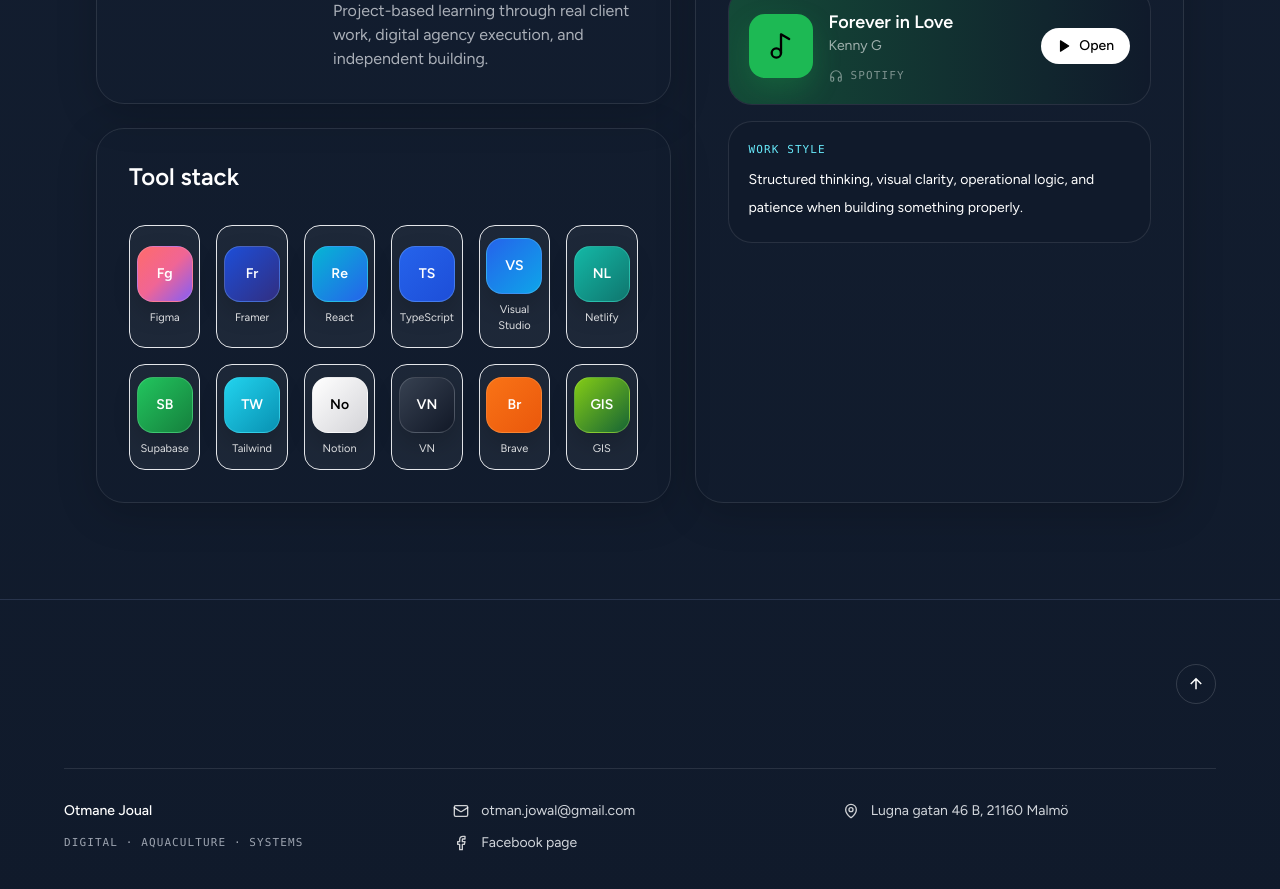
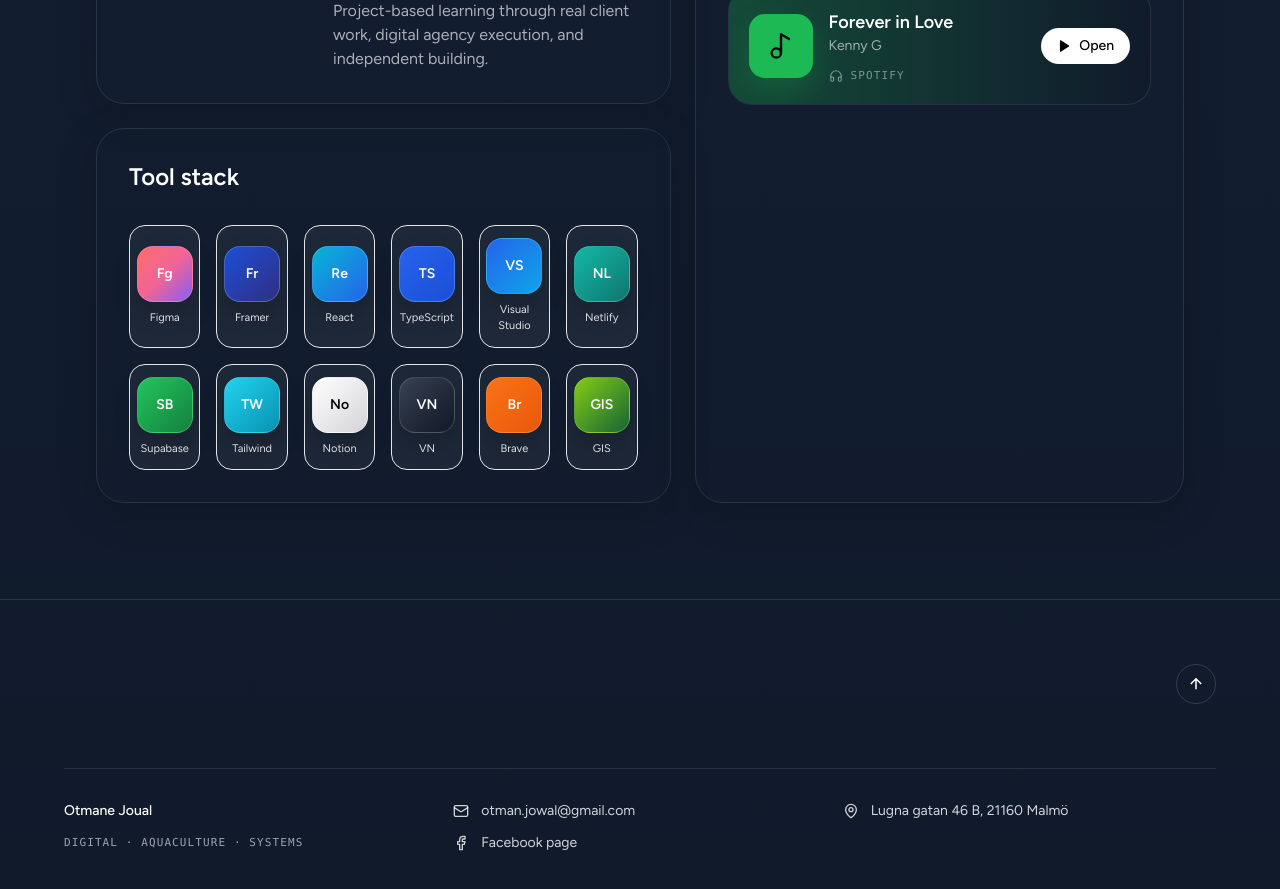
Before and after one commit to aodigital9-ux/mycvsite, a Next.js app: page / in a window 1280 px wide. Shown: the part 5320-6209 px from the top of the page. Built offline with nearby package versions, Linux system fonts and the light colour scheme.

Commit message:
Update project cards, links, galleries and modal zoom

```diff
--- a/src/app/page.tsx
+++ b/src/app/page.tsx
@@ -497,12 +497,7 @@
               </div>
             ))}
 
-            <div className="rounded-[24px] border border-white/10 bg-[#101a2b] p-5">
-              <p className="text-xs mono-label text-cyan-300 mb-2">WORK STYLE</p>
-              <p className="text-white/82 text-sm leading-7">
-                Structured thinking, visual clarity, operational logic, and patience when building something properly.
-              </p>
-            </div>
+
           </div>
         </div>
       </div>
```
